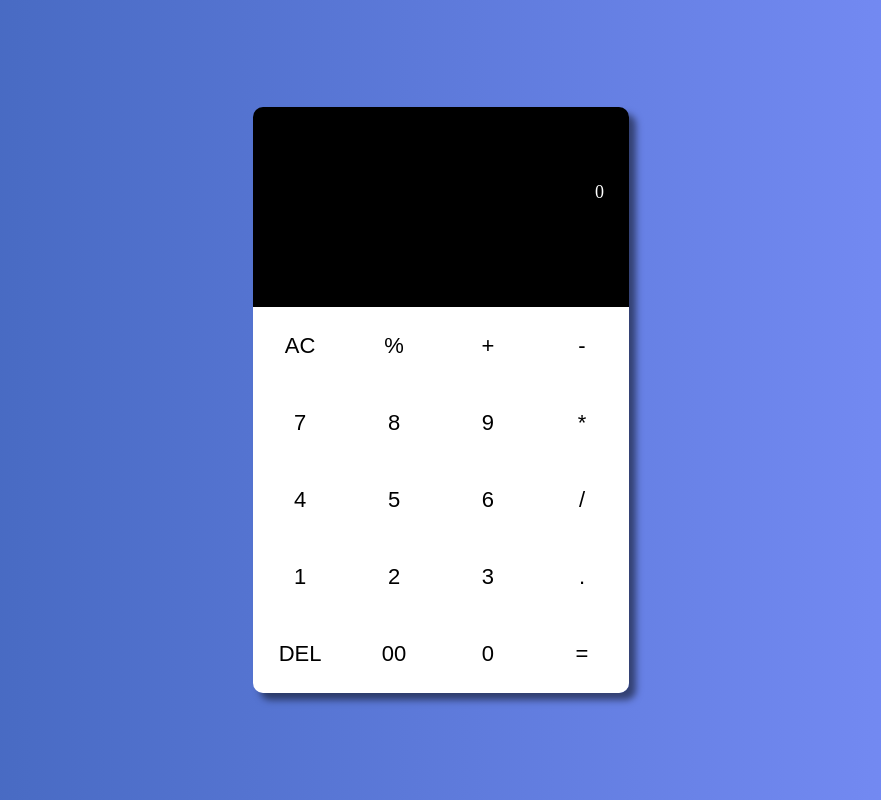
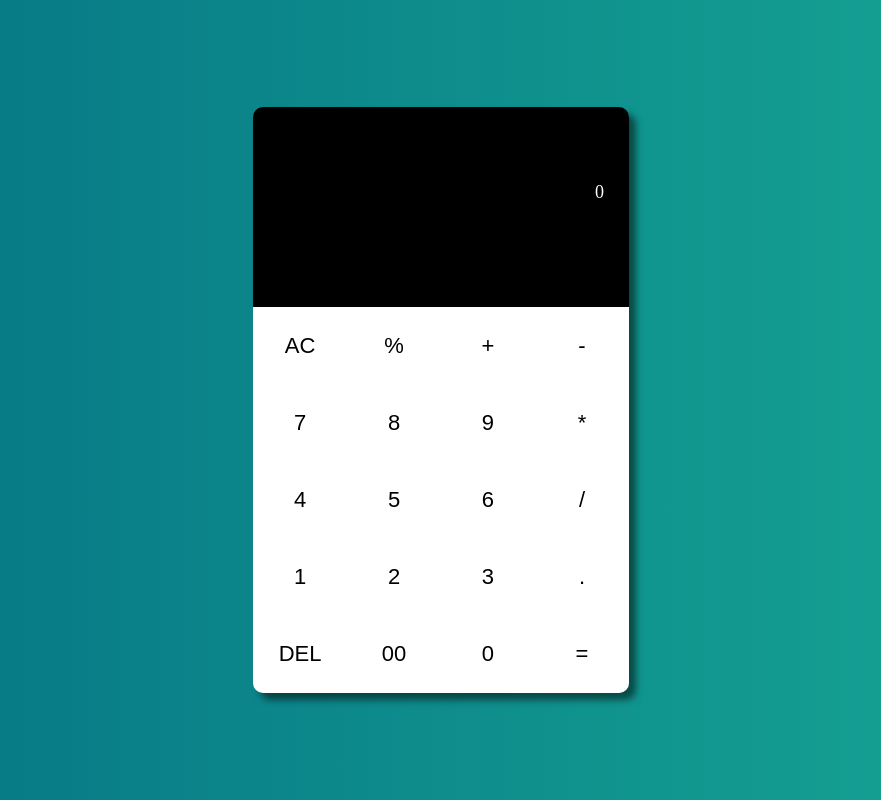
Before and after one commit to Lutfislamet/-Lutfislamet-github.io-D850, a plain HTML site: page index.html in a window 1280 px wide. Shown: the whole page, without its empty margins (199-1080 px from the left). Drawn offline with Linux system fonts and the light colour scheme.

Commit message:
Update style.css

```diff
--- a/style.css
+++ b/style.css
@@ -6,7 +6,7 @@
 
 body{
     height: 100vh;
-    background: linear-gradient(to right, rgb(63, 100, 185), rgb(124, 144, 252));
+    background: linear-gradient(to right, #057384, #17a694);
     display: flex;
     justify-content: center;
     align-items: center;
```
